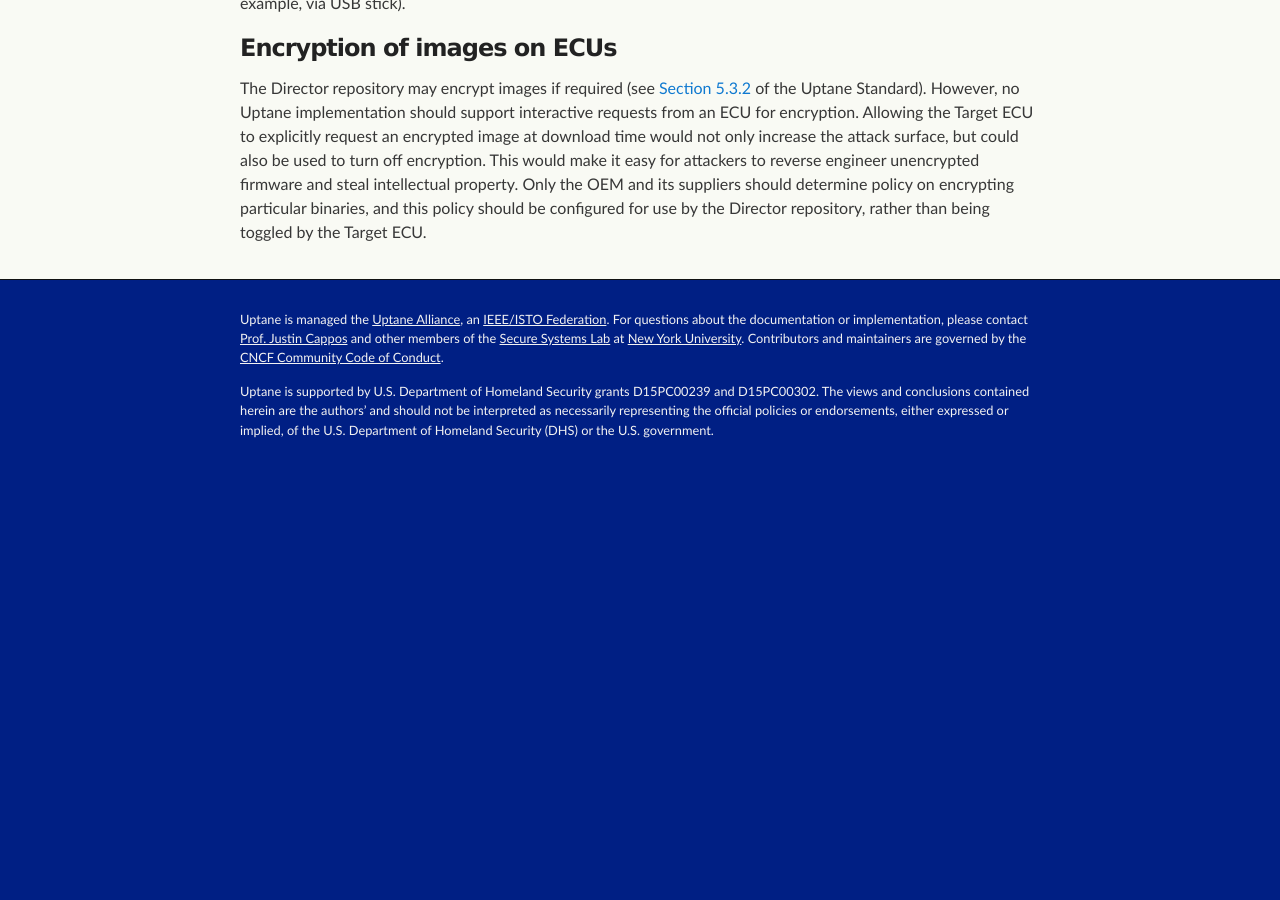
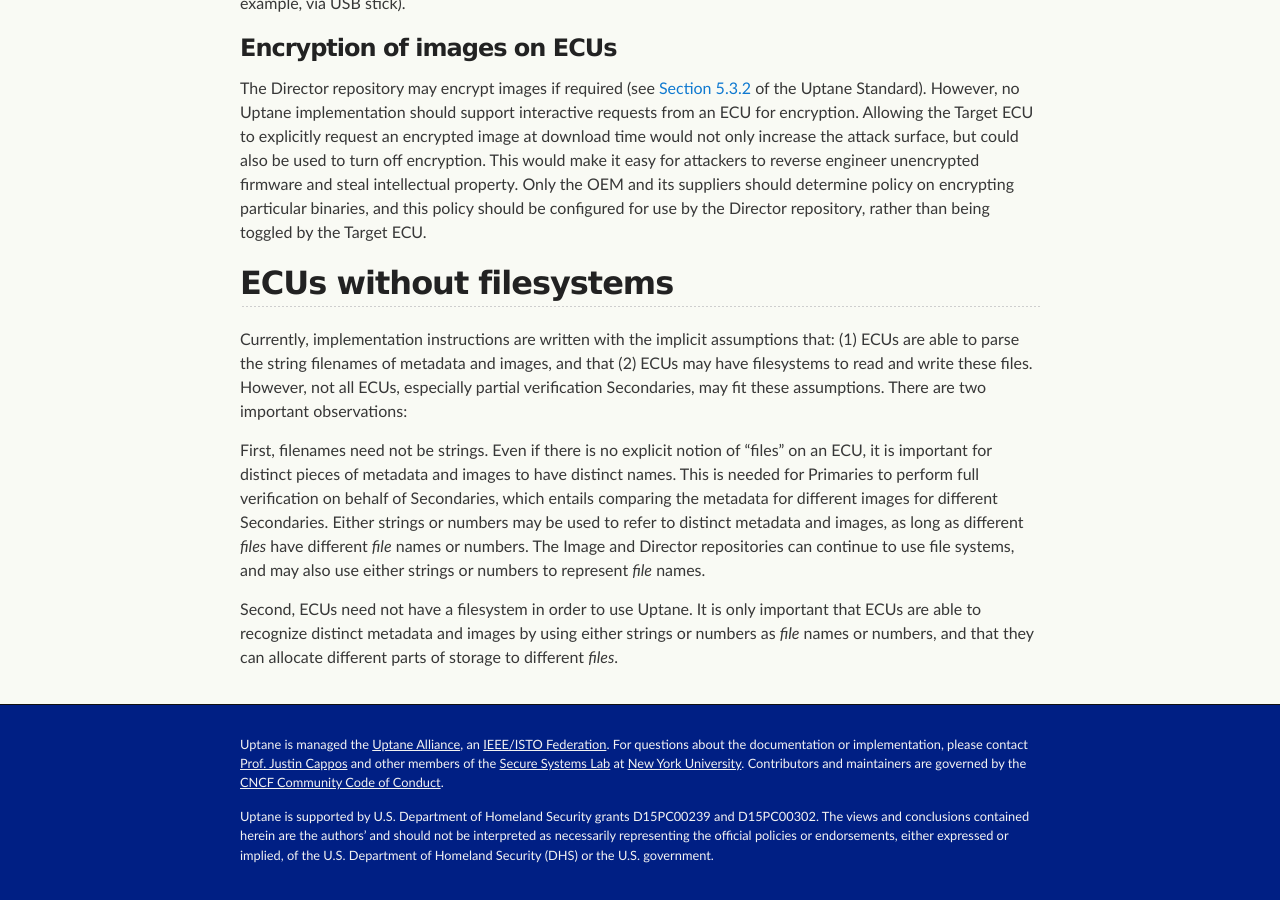
Before and after one commit to uptane/deployment-considerations, a Jekyll site: the page built from ecus.md, in a window 1280 px wide and 900 px high, scrolled down 2453 px. Built offline with Jekyll 4.4.1, drawn with Linux system fonts in a browser that asks for light colours; our own code applies the rules of GitHub Pages for plain Markdown files; before the commit the page ends 2928 px from its top, so only the background shows below that.

Commit message:
Move section on ECUs with filesystems to the ecus page.
Signed-off-by: Patti Vacek <pattivacek@gmail.com>

```diff
--- a/ecus.md
+++ b/ecus.md
@@ -52,3 +52,12 @@ Unencrypted images should be loaded onto the symmetric key server by some out-of
 ### Encryption of images on ECUs
 
 The Director repository may encrypt images if required (see [Section 5.3.2](https://uptane.github.io/papers/uptane-standard.1.1.0.html#director_repository) of the Uptane Standard). However, no Uptane implementation should support interactive requests from an ECU for encryption.  Allowing the Target ECU to explicitly request an encrypted image at download time would not only increase the attack surface, but could also be used to turn off encryption. This would make it easy for attackers to reverse engineer unencrypted firmware and steal intellectual property. Only the OEM and its suppliers should determine policy on encrypting particular binaries, and this policy should be configured for use by the Director repository, rather than being toggled by the Target ECU.
+
+
+## ECUs without filesystems
+
+Currently, implementation instructions are written with the implicit assumptions that: (1) ECUs are able to parse the string filenames of metadata and images, and that (2) ECUs may have filesystems to read and write these files. However, not all ECUs, especially partial verification Secondaries, may fit these assumptions. There are two important observations:
+
+First, filenames need not be strings. Even if there is no explicit notion of "files" on an ECU, it is important for distinct pieces of metadata and images to have distinct names. This is needed for Primaries to perform full verification on behalf of Secondaries, which entails comparing the metadata for different images for different Secondaries. Either strings or numbers may be used to refer to distinct metadata and images, as long as different *files* have different *file* names or numbers. The Image and Director repositories can continue to use file systems, and may also use either strings or numbers to represent *file* names.
+
+Second, ECUs need not have a filesystem in order to use Uptane. It is only important that ECUs are able to recognize distinct metadata and images by using either strings or numbers as *file* names or numbers, and that they can allocate different parts of storage to different *files*.
```
Also changed, not shown: customizations.md (+1 -9 lines).
